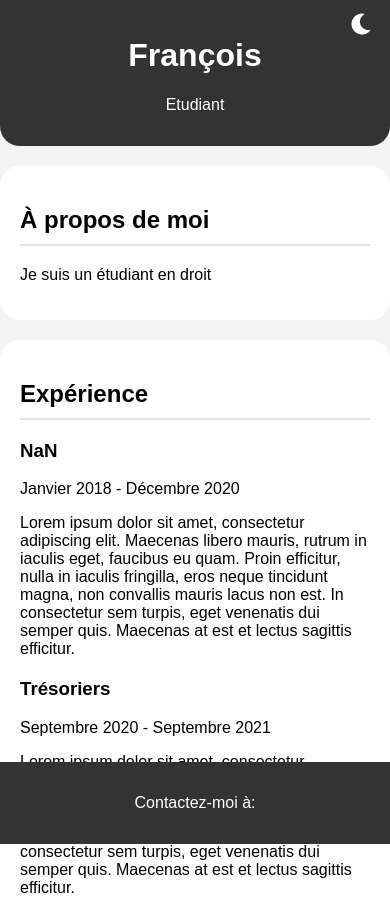
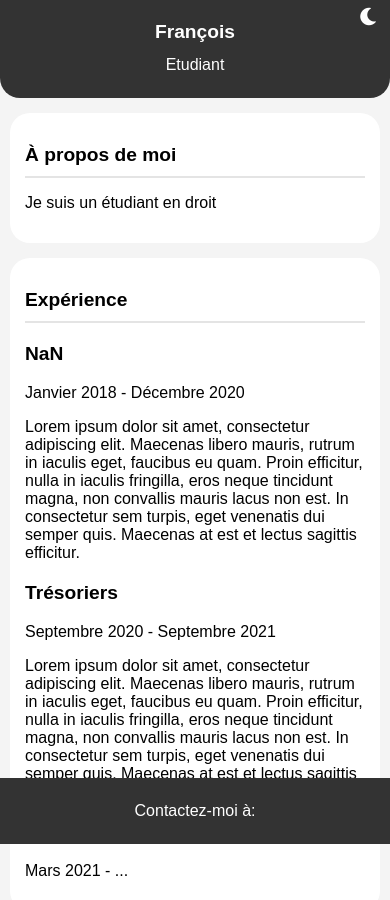
Before and after one commit to mal0004/mal0004.github.io, a plain HTML site: page index.html in a window 390 px wide. Shown: the top 900 px of the page. Drawn offline with nearby package versions, Linux system fonts and the light colour scheme.

Commit message:
Update styles.css

```diff
--- a/styles.css
+++ b/styles.css
@@ -101,6 +101,8 @@ footer {
     position: absolute;
     bottom: 0;
     width: 100%;
+    border-top-left-radius: 0;
+    border-top-right-radius: 0;
     animation: slideUp 1s forwards;
 }
 
@@ -130,3 +132,38 @@ footer {
         transform: translateY(0);
     }
 }
+
+/* ... (styles existants) ... */
+
+/* Styles pour les écrans de taille moyenne et les tablettes */
+@media (max-width: 768px) {
+    header {
+        padding: 0.5rem 0;
+    }
+
+    #themeToggle {
+        top: 5px;
+        right: 5px;
+        font-size: 20px;
+    }
+
+    section {
+        padding: 15px;
+        margin: 15px 10px; /* Réduire la marge et augmenter le padding pour un meilleur affichage sur mobile */
+    }
+
+    h1, h2, h3 {
+        font-size: 1.5rem; /* Réduire la taille de la police pour les titres */
+    }
+
+    footer {
+        padding: 0.5rem 0;
+    }
+}
+
+/* Styles pour les écrans de petite taille (téléphones mobiles) */
+@media (max-width: 480px) {
+    h1, h2, h3 {
+        font-size: 1.2rem; /* Réduire encore plus la taille de la police pour les titres */
+    }
+}
```
